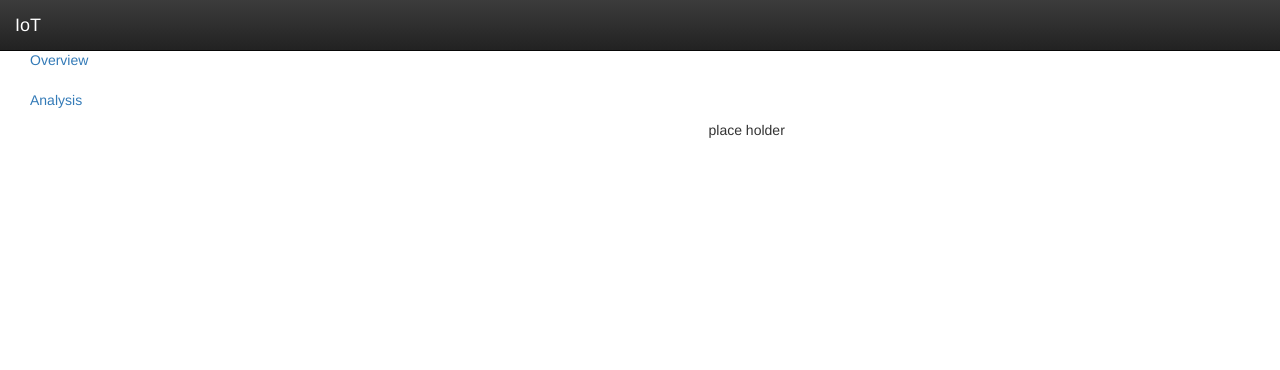
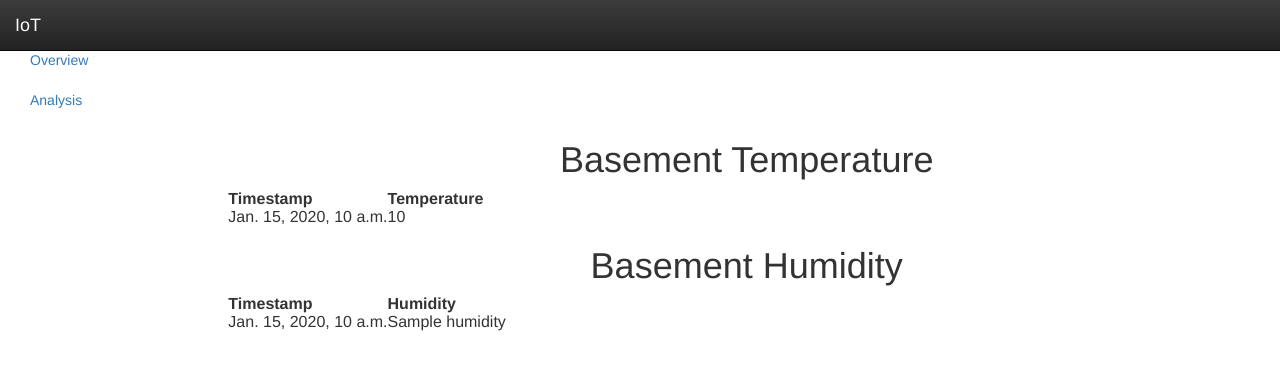
Before and after one commit to gerlachry/IoT-home-django, a Django app: template iot/iotdata/templates/iotdata/overview.html in a window 1280 px wide. Shown: the top 370 px of the page. Run offline with Django 3.2, Linux system fonts and the light colour scheme; the template is opened without the code that fills it: most values are stand-ins (such as "Sample title", 1, 10 or a date in 2020); parts of the project's set-up code (start-up, migrations or seed data) failed here and were passed over; some libraries are stand-ins or nearby versions.

Commit message:
overview page

```diff
--- a/iot/iotdata/elastic_helpers/readings_helper.py
+++ b/iot/iotdata/elastic_helpers/readings_helper.py
@@ -27,7 +27,7 @@ class Readings():
     def __init__(self):
         self.log = logging.getLogger('Readings')
 
-    def     post(self, request):
+    def post(self, request):
         """
         index sensor data to Elastic based on the data query_param json formatted
         """
@@ -46,6 +46,7 @@ class Readings():
                 self.log.error('feed_name %s has no feed_type please set one up via admin console', idx, exc_info=True, extra={'request': request})
                 return Response({'error': 'setup feed_type'}, status=status.HTTP_400_BAD_REQUEST)
             if not idx_client.exists(idx):
+                self.log.info("creating index %s" % idx)
                 setup_index(idx, 'sensor', None)
             self.log.info('writing to index %s data %s' % (idx, data_param))
             resp = es.index(index=idx, doc_type='sensor', id=None,  body=data_param)
@@ -82,7 +83,7 @@ class Readings():
         self.log.debug(query_string)
         results = es.search(index=feed_name, body=query_string, size=size)
         self.log.debug(results)
-        return Response(results['hits']['hits'])
+        return results['hits']['hits']
 
 
 def setup_index(index, doc_type, mappings):
--- a/iot/iotdata/templates/base.html
+++ b/iot/iotdata/templates/base.html
@@ -10,6 +10,7 @@
     <!-- Custom styles for this template -->
     {% load static %}
     <link rel="stylesheet" href="{% static 'css/dashboard.css' %}">
+    <link rel="stylesheet" href="{% static 'css/iot.css' %}">
     <title>
         {% block title %}
         {% endblock title %}
--- a/iot/iotdata/templates/iotdata/overview.html
+++ b/iot/iotdata/templates/iotdata/overview.html
@@ -4,8 +4,34 @@ IoT :: Dashboard
 {% endblock title %}
 
 {% block content %}
+        <div>
+        <h1><center>Basement Temperature</center></h1>
+        <table id="t01">
+            <tr>
+                <th>Timestamp</th>
+                <th>Temperature</th>
+            </tr>
+            {% for item in basement_temperature %}
+                <tr>
+                    <td>{{ item|get_item:"_source"|get_item:"timestamp" }}</td>
+                    <td>{{ item|get_item:"_source"|get_item:"temperature" }}</td>
+                </tr>
+            {% endfor %}
+        </table>
+    </div>
     <div>
-
-        <p class="text-center">place holder</p>
+        <h1><center>Basement Humidity</center></h1>
+        <table id="t01">
+            <tr>
+                <th>Timestamp</th>
+                <th>Humidity</th>
+            </tr>
+            {% for item in basement_humidity %}
+                <tr>
+                    <td>{{ item|get_item:"_source"|get_item:"timestamp" }}</td>
+                    <td>{{ item|get_item:"_source"|get_item:"humidity" }}</td>
+                </tr>
+            {% endfor %}
+        </table>
     </div>
 {% endblock content %}
--- a/iot/iotdata/views.py
+++ b/iot/iotdata/views.py
@@ -3,7 +3,7 @@ import json
 import datetime
 from django.contrib.auth.decorators import login_required
 from django.core.handlers.wsgi import WSGIRequest
-from django.shortcuts import render_to_response
+from django.shortcuts import render_to_response, render
 from django.template import RequestContext
 from django.template.defaulttags import register
 from rest_framework.response import Response
@@ -17,6 +17,7 @@ from auto.localsettings import ES_HOST, ES_PORT
 from elastic_helpers import readings_helper
 
 logging.basicConfig(level=logging.DEBUG)
+logger = logging.getLogger(__name__)
 
 es_helper = readings_helper.Readings()
 
@@ -50,12 +51,14 @@ def overview(request, template_name="iotdata/overview.html"):
     #context['recent'] = {'temperature': '67', 'timestamp': '30-DEC-2015 15:03:00', 'humidity': '33'}
     #setattr(request, )
     #context['recent'] = es_helper.get(size=1, device_name='esp8266_001')
-    context['history'] = [{'temperature': '66', 'timestamp': '30-DEC-2015 15:03:00', 'humidity': '33'},
-                          {'temperature': '67', 'timestamp': '30-DEC-2015 14:03:00', 'humidity': '33'},
-                          {'temperature': '64', 'timestamp': '30-DEC-2015 13:03:00', 'humidity': '33'},
-                          {'temperature': '64', 'timestamp': '30-DEC-2015 12:03:00', 'humidity': '33'}]
-    print context
-    return render_to_response(template_name, context)
+    # context['history'] = [{'temperature': '66', 'timestamp': '30-DEC-2015 15:03:00', 'humidity': '33'},
+    #                       {'temperature': '67', 'timestamp': '30-DEC-2015 14:03:00', 'humidity': '33'},
+    #                       {'temperature': '64', 'timestamp': '30-DEC-2015 13:03:00', 'humidity': '33'},
+    #                       {'temperature': '64', 'timestamp': '30-DEC-2015 12:03:00', 'humidity': '33'}]
+    # print context
+    context['basement_temperature'] = es_helper.get(25, 'basement_temperature')
+    context['basement_humidity'] = es_helper.get(25, 'basement_humidity')
+    return render(request, template_name, context=context)
 
 
 @login_required
```
Also changed, not shown: 1 other file.
